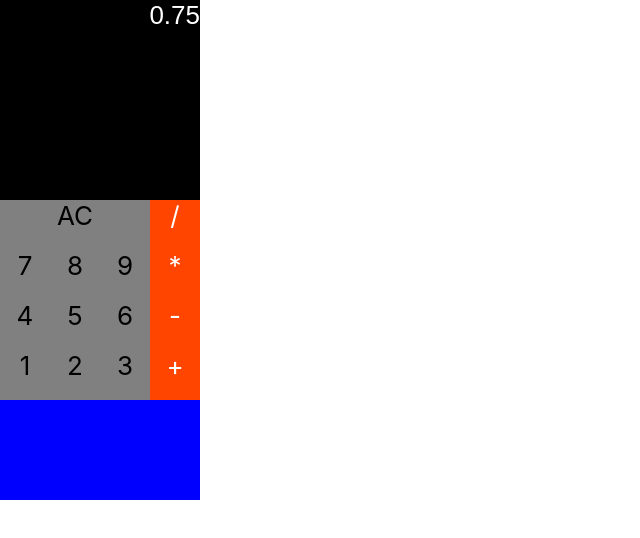
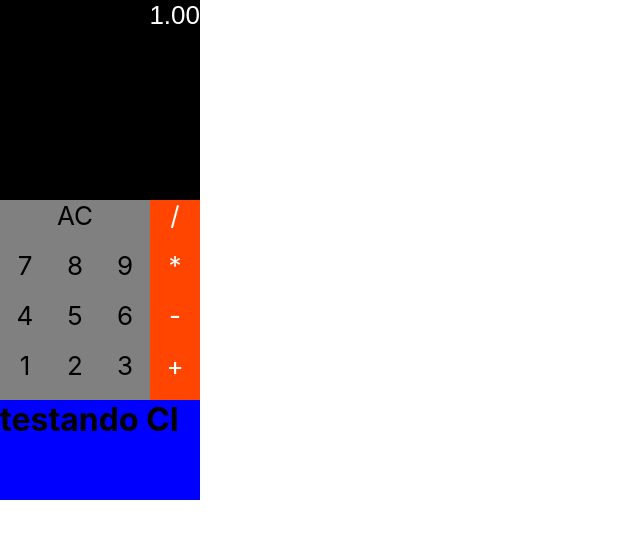
Before and after one commit to mrlcamargo/pucpr-devops-calculadora, a React (Create React App) app in the folder calculadora/: page / in a window 1280 px wide. Shown: the top 538 px of the page, without its empty margins (0-640 px from the left). Built offline with nearby package versions, Linux system fonts and the light colour scheme.

Commit message:
alteracoes no layout

```diff
--- a/calculadora/src/App.js
+++ b/calculadora/src/App.js
@@ -4,7 +4,7 @@ import './App.css';
 const Painel = () => {
   return (
     <div className="painel">
-      0.75
+      1.00
     </div>
   )
 }
@@ -35,6 +35,7 @@ function App() {
       <Botao tipo="botao-numero" digito="2" />
       <Botao tipo="botao-numero" digito="3" />
       <Botao tipo="botao-operacao" digito="+" />
+      <h1>testando CI</h1>
     </div>
   );
 }
```
